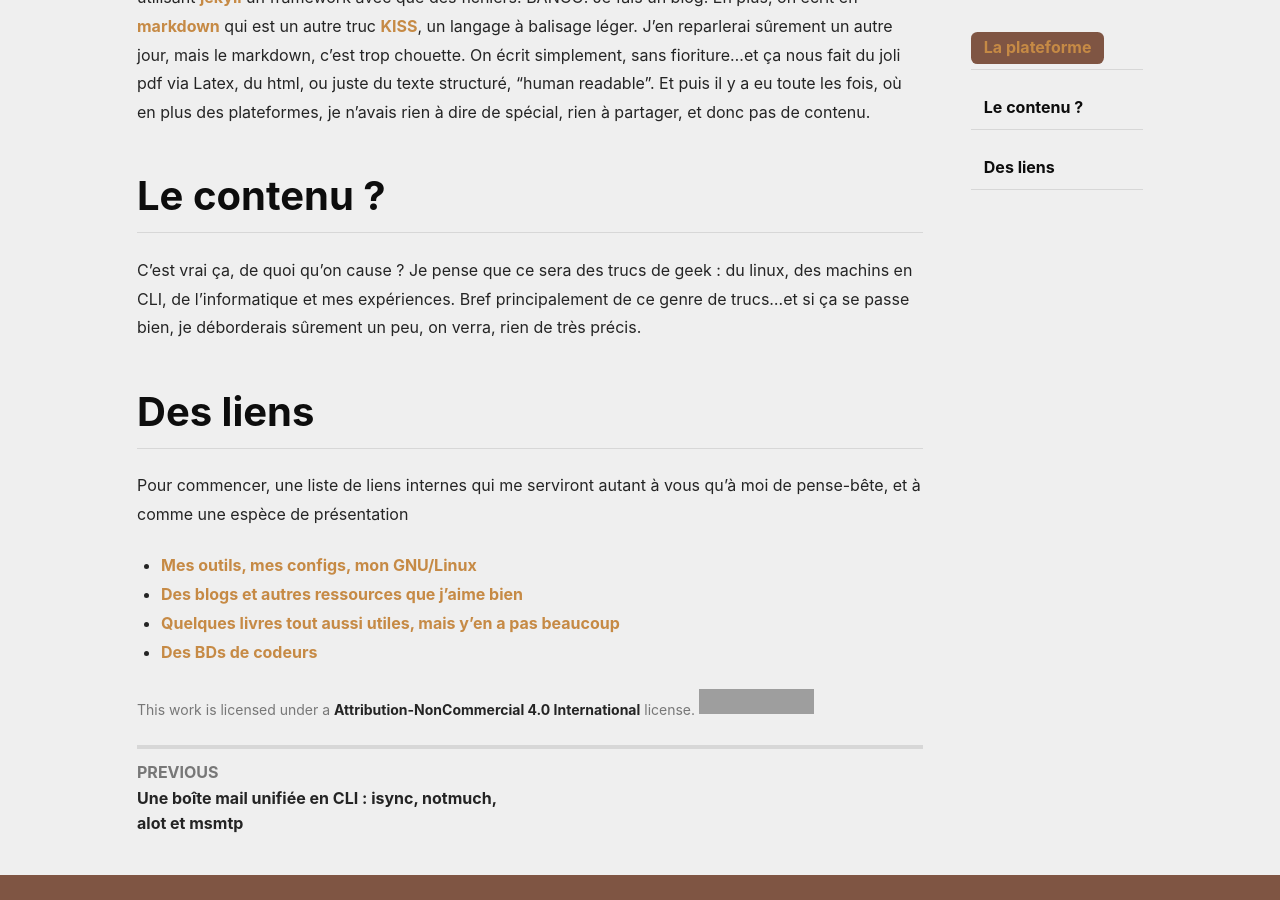
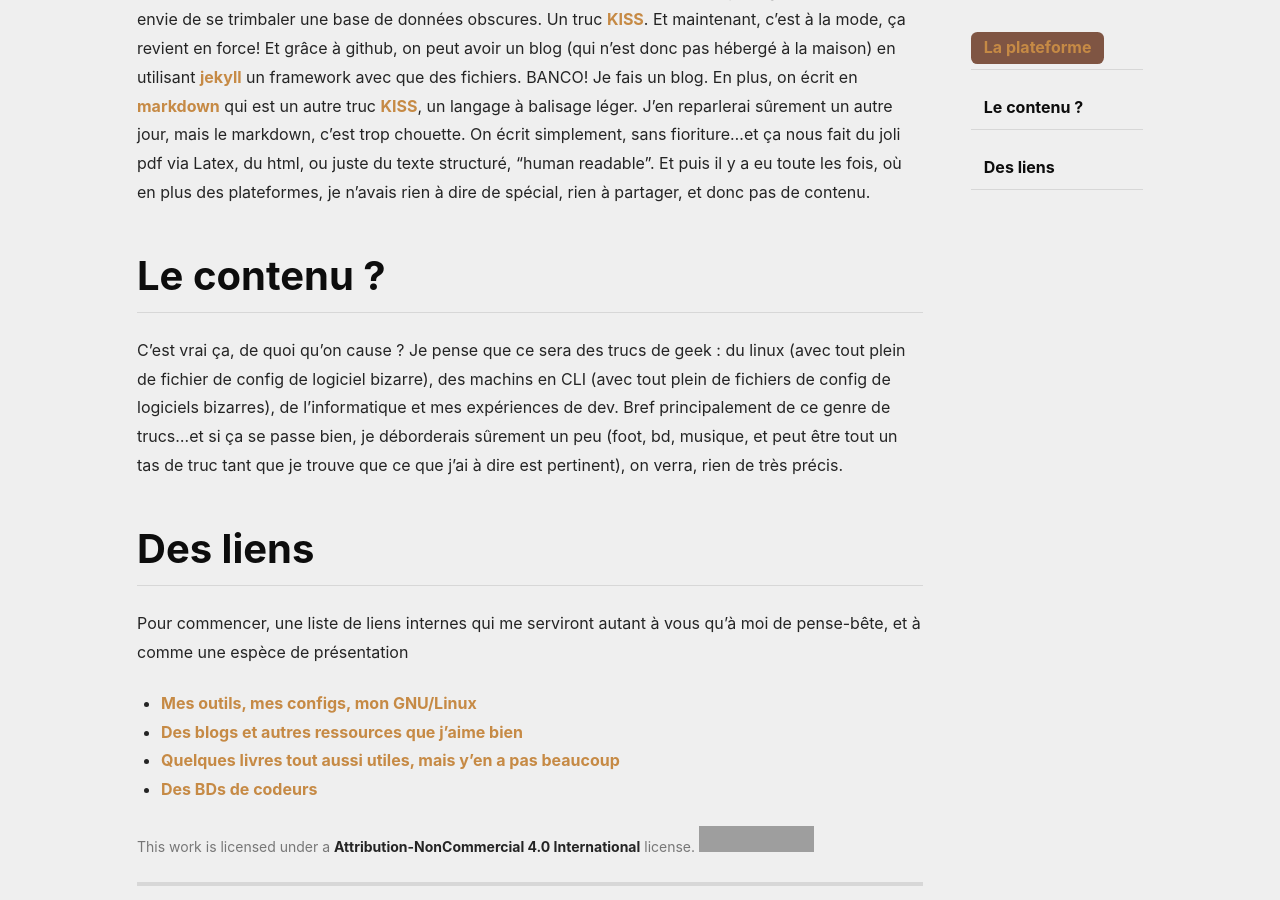
Before and after one commit to psic/psic.github.io, a Jekyll site: the page built from _posts/2018-07-24-presentation.md, in a window 1280 px wide and 900 px high, scrolled down 922 px. Built offline with Jekyll 4.4.1, drawn with Linux system fonts in a browser that asks for light colours; nearby versions of some CDN libraries; comment, search, counter and statistics services are not loaded; some of the changed text lies outside the part shown; grey boxes are pictures that could not be loaded.

Commit message:
add stuf

```diff
--- a/_posts/2018-07-24-presentation.md
+++ b/_posts/2018-07-24-presentation.md
@@ -5,6 +5,7 @@
 category: presentation
 ---
 
+*Deevklog* : contraction de dev (pour developpeur), de geek et de log. Donc c'est un peu des 3, et je suis l'auteur de ce néologisme. (Pas peu fière le gars!)
 
 Depuis le temps que je me dis qu'il faut que je le fasse, que je partage 2, 3 trucs sur mon métier et l'une de mes passions, ou au moins passe temps qu'est l'informatique. Ce qui me pousse réellement à le faire, c'est déjà que je trouve l'exercice marrant à faire, ensuite je me dis que cela peut me servir d'aide mémoire pour certaines solutions sur lesquelles je fais des recherches plus d'une fois sur Internet, mais surtout qu'en dehors de StackOverFlow et des docs officielles, les ressources les plus pertinentes sur Internet sont le plus souvent les blogs de développeur. Il y en a des très bons et des bons où les devs partagent réellement leurs expériences, leurs bout de code, leurs configuration testés et approuvés, et il y a les autres, majoritaires en nombre. Dans ces derniers on retrouve souvent la même réponse, copier/coller d'un autre blog ou d'une autre ressource sans explication, sans rien. Évidement, je vais essayer de me rapprocher le plus possible de la première catégorie.
 
@@ -15,7 +16,7 @@
 
 # Le contenu ?
 
-C'est vrai ça, de quoi qu'on cause ? Je pense que ce sera des trucs de geek : du linux, des machins en CLI, de l'informatique et mes expériences. Bref principalement de ce genre de trucs...et si ça se passe bien, je déborderais sûrement un peu, on verra, rien de très précis.
+C'est vrai ça, de quoi qu'on cause ? Je pense que ce sera des trucs de geek : du linux (avec tout plein de fichier de config de logiciel bizarre), des machins en CLI (avec tout plein de fichiers de config de logiciels bizarres), de l'informatique et mes expériences de dev. Bref principalement de ce genre de trucs...et si ça se passe bien, je déborderais sûrement un peu (foot, bd, musique, et peut être tout un tas de truc tant que je trouve que ce que j'ai à dire est pertinent), on verra, rien de très précis.
 
 # Des liens
 
```
